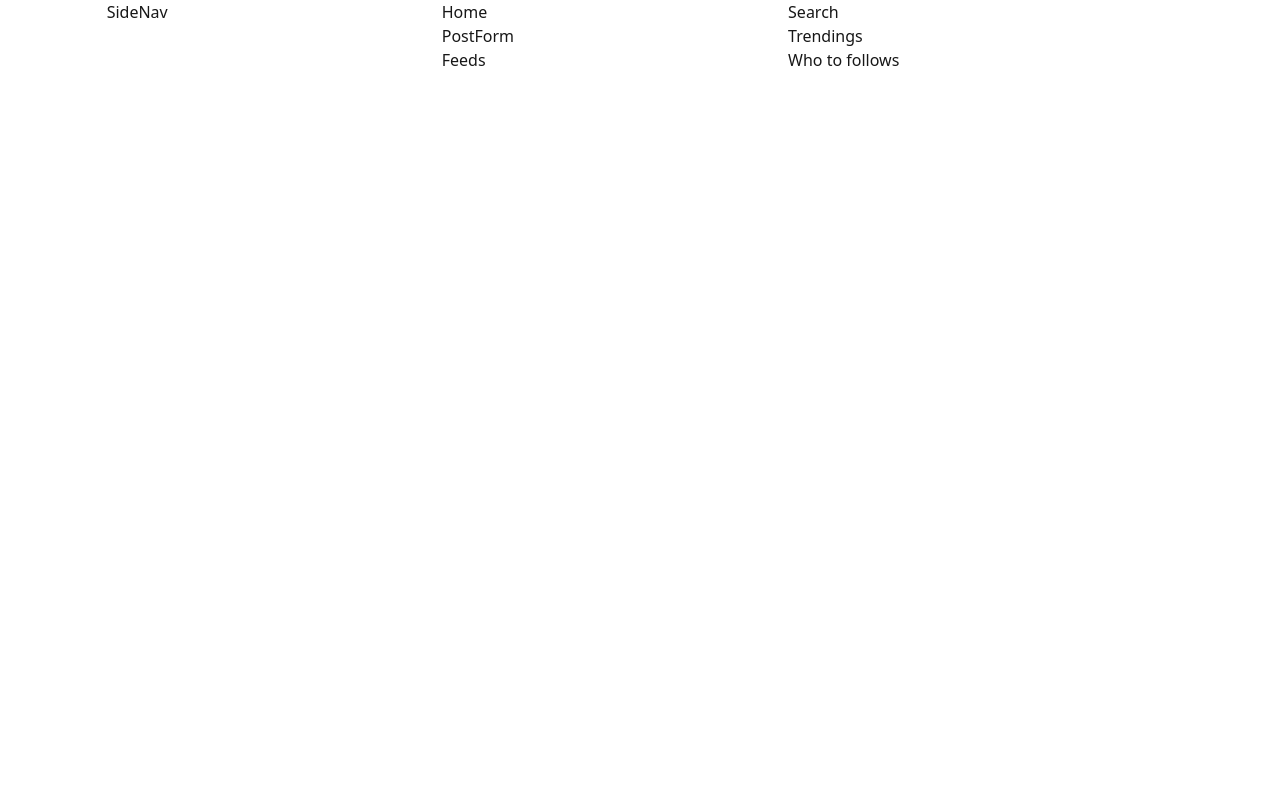
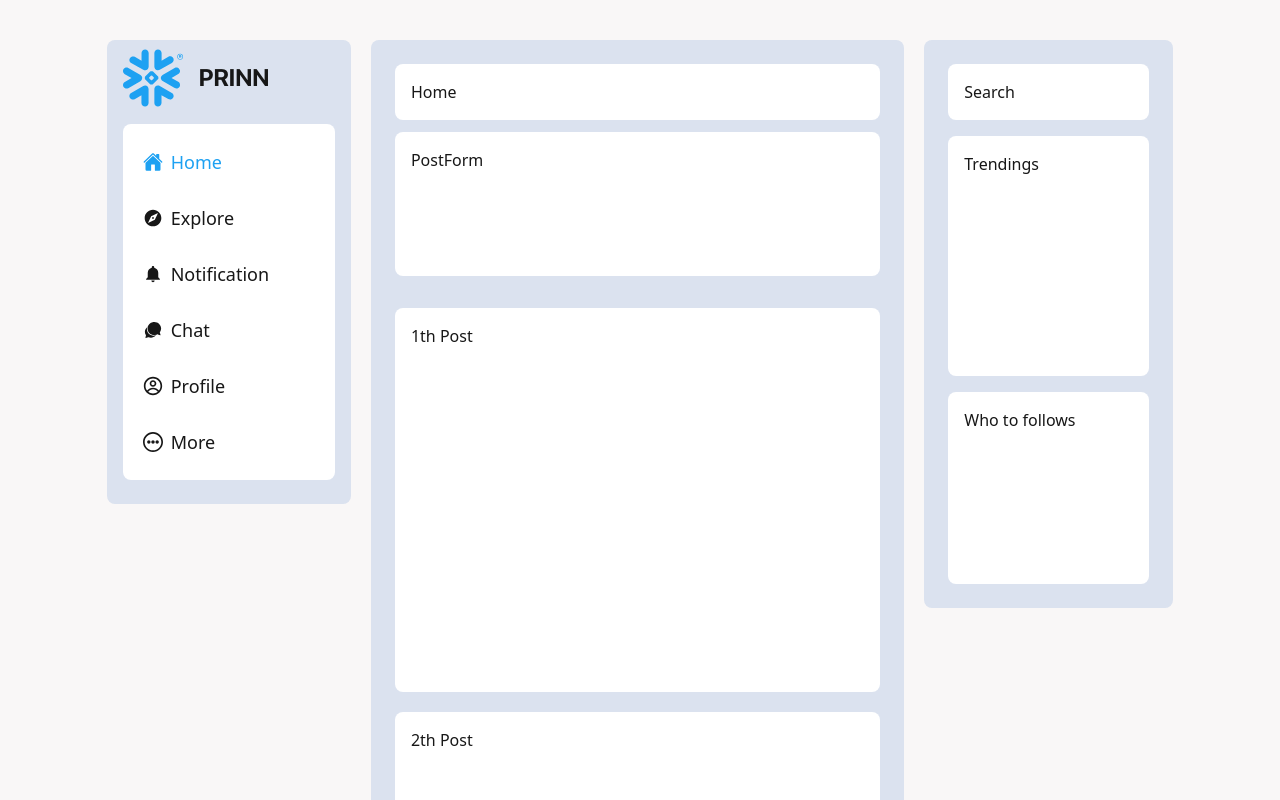
Before and after one commit to prinnnnnn/indiv-2024-client, a Next.js app: page /home in a window 1280 px wide. Shown: the top 800 px of the page. Built offline with nearby package versions, Linux system fonts and the light colour scheme.

Commit message:
home page draft

```diff
--- a/src/app/home/page.tsx
+++ b/src/app/home/page.tsx
@@ -1,47 +1,109 @@
+"use client";
+
+import { usePathname } from "next/navigation";
 import React from "react";
+import { CgMoreO, CgProfile } from "react-icons/cg";
+import { IoIosChatbubbles, IoMdNotifications } from "react-icons/io";
+
+/* Icons for navs */
+import { IoHome } from "react-icons/io5";
+import { MdExplore } from "react-icons/md";
+import { SiSnowflake } from "react-icons/si";
+import { TiGroup } from "react-icons/ti";
 
 const HomePage = () => {
+    const menus = [
+        {
+            name: "Home",
+            icon: <IoHome className="text-xl" />,
+        },
+        {
+            name: "Explore",
+            icon: <MdExplore className="text-xl" />,
+        },
+        {
+            name: "Notification",
+            icon: <IoMdNotifications className="text-xl" />,
+        },
+        {
+            name: "Chat",
+            icon: <IoIosChatbubbles className="text-xl" />,
+        },
+        {
+            name: "Profile",
+            icon: <CgProfile className="text-xl" />,
+        },
+        {
+            name: "More",
+            icon: <CgMoreO className="text-xl" />,
+        },
+    ];
+
+    const pathName = usePathname();
+
     return (
-        <div className="flex flex-row justify-between w-10/12">
+        <div className="flex flex-row justify-center w-full bg-[#F9F7F7]">
+        <div className="flex flex-row justify-between w-10/12 gap-5 pt-10">
             {/* Icon and Sidenav */}
-            <div className="flex-grow">
-                <div className="flex flex-col">
-                    <div className="">
-                        SideNav
+            <div className="flex-grow bg-[#DBE2EF] rounded-lg h-fit">
+                <div className="flex flex-col px-4 pb-6 pt-2 items-start">
+                    <h2 className="flex flex-row gap-4 items-center">
+                        <SiSnowflake className="text-[#1DA1F2] text-6xl" />
+                        PRINN
+                    </h2>
+                    <div className="bg-white w-full mt-4 pl-3 py-4 flex flex-col gap-3 rounded-lg">
+                        {menus.map(({ name, icon }) => {
+                            let style = "flex flex-row items-center px-2 py-2 ";
+
+                            if (
+                                pathName.slice(1, pathName.length) ===
+                                name.toLowerCase()
+                            )
+                                style += "text-[#1DA1F2]";
+
+                            return (
+                                <div className={style}>
+                                    {icon}
+                                    <p className="ml-2 text-lg">{name}</p>
+                                </div>
+                            );
+                        })}
                     </div>
                 </div>
             </div>
 
             {/* feeds, Form for create post, posts of the followers */}
-            <div className="flex-grow">
-                <div className="flex flex-col">
-                    <div className="">
+            <div className="basis-1/2 bg-[#DBE2EF] px-6 py-6 rounded-lg">
+                <div className="flex flex-col gap-3">
+                    <div className="bg-white w-full min-h-12 rounded-lg p-4">
                         Home
                     </div>
-                    <div className="">
+                    <div className="bg-white w-full min-h-36 rounded-lg p-4 mb-5">
                         PostForm
                     </div>
-                    <div className="">
-                        Feeds
-                    </div>
+                    {menus.map((_, i) => (
+                        <div className="bg-white w-full min-h-96 rounded-lg p-4 mb-2">
+                            {i + 1}th Post
+                        </div>
+                    ))}
                 </div>
             </div>
 
             {/* Seach, Trending, who to follow  */}
-            <div className="flex-grow">
-                <div className="flex flex-col">
-                    <div className="">
+            <div className="flex-grow bg-[#DBE2EF] rounded-lg px-6 py-6 h-fit">
+                <div className="flex flex-col gap-4">
+                    <div className="bg-white w-full min-h-4 rounded-lg p-4">
                         Search
                     </div>
-                    <div className="">
+                    <div className="bg-white w-full min-h-60 rounded-lg p-4">
                         Trendings
                     </div>
-                    <div className="">
+                    <div className="bg-white w-full min-h-48 rounded-lg p-4">
                         Who to follows
                     </div>
                 </div>
             </div>
-
+        </div>
         </div>
     );
 };
```
